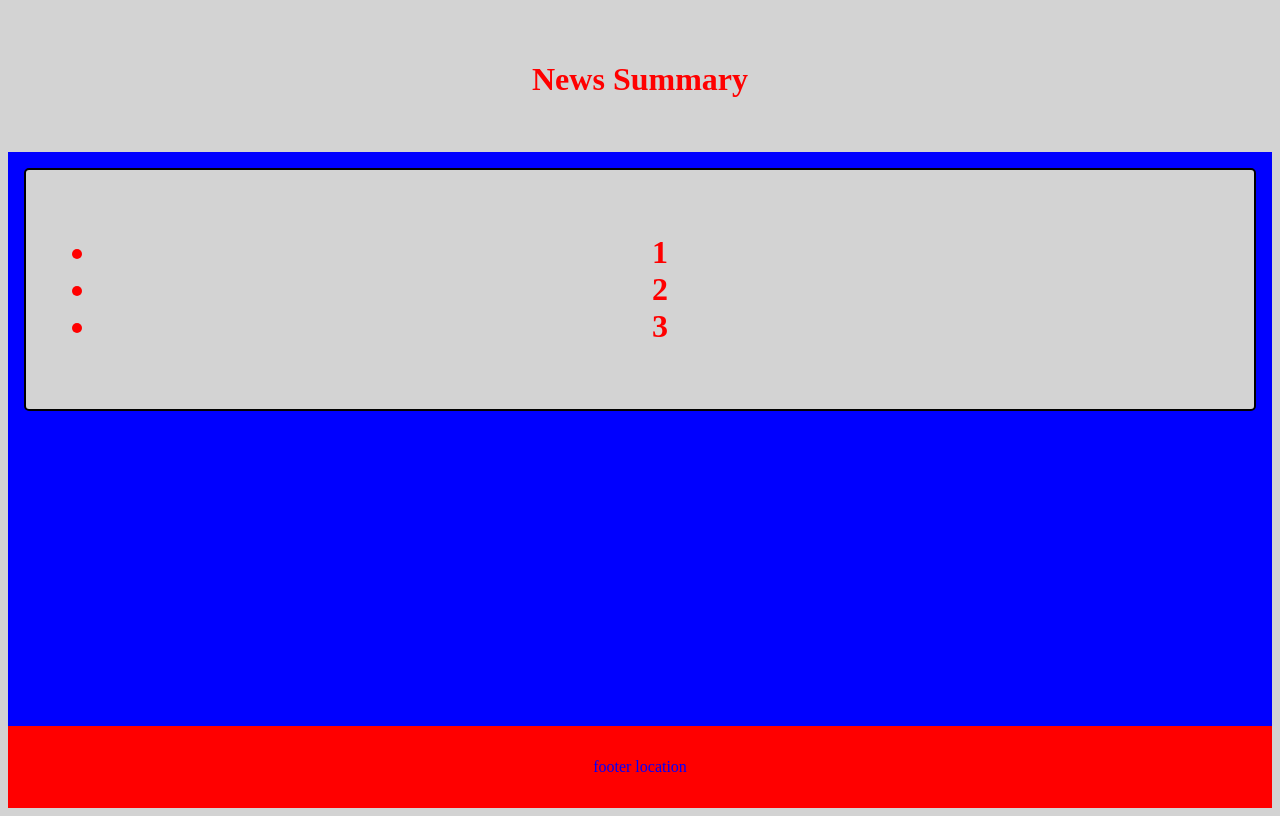
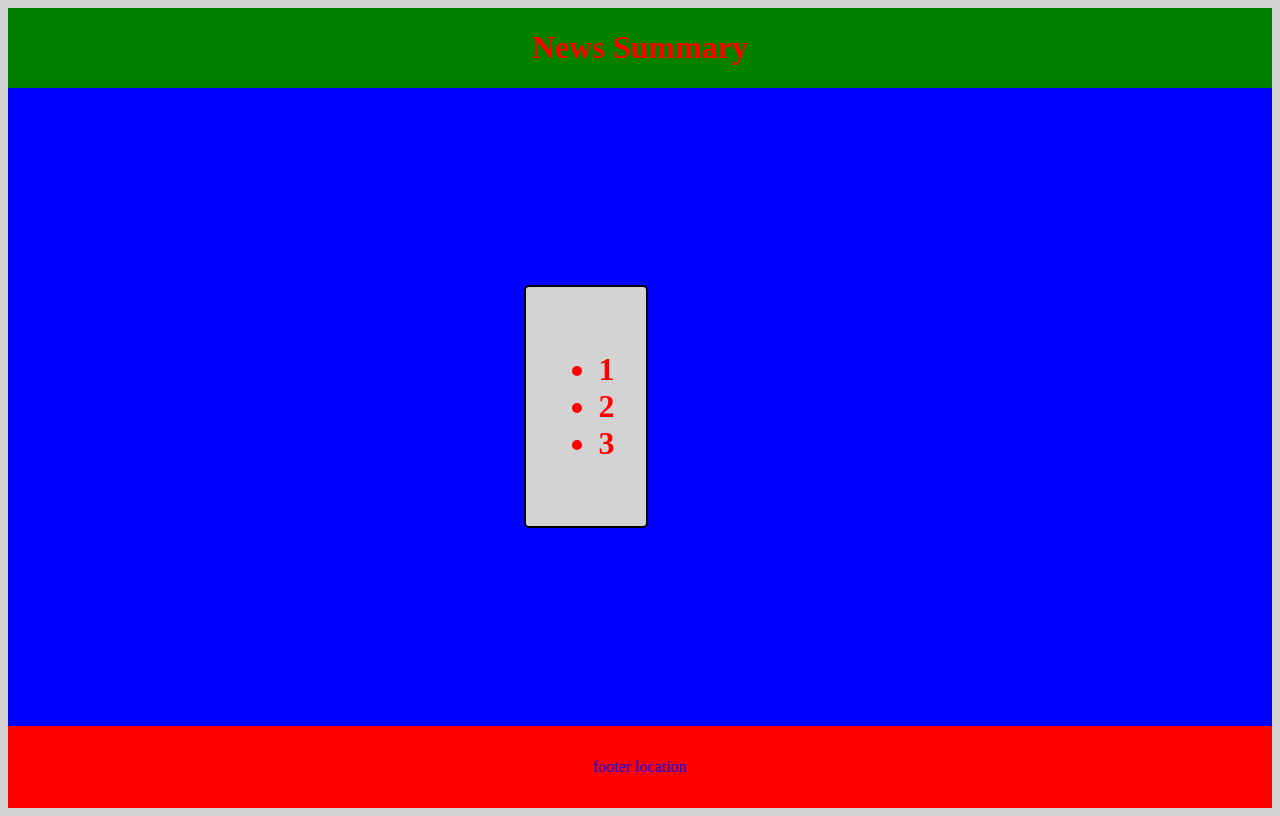
Before and after one commit to monkclock65/News-Summary, a plain HTML site: page index.html in a window 1280 px wide. Drawn offline with Linux system fonts and the light colour scheme.

Commit message:
flexbox card

```diff
--- a/styles/styles.css
+++ b/styles/styles.css
@@ -35,18 +35,21 @@ body {
 
 .item1 {
     grid-area: header;
-    display: flex;
+    display:flex;
     justify-content: center;
-    padding:2rem;
-    flex-direction:row;
-    flex-wrap:wrap;
+    background-color: green;
+
 }
 
 .item2 {
     grid-area: main;
+    display:flex;
+    justify-content: center;
+    flex-wrap: wrap;
+    flex-direction: row;
     background-color: blue;
     padding:1rem;
-    text-align: center;
+
 }
 
 .item3 {
```
